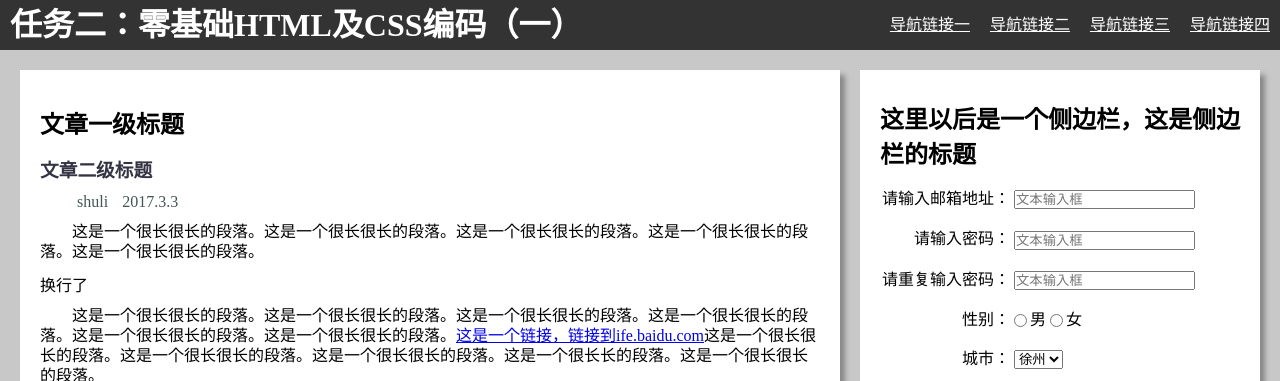
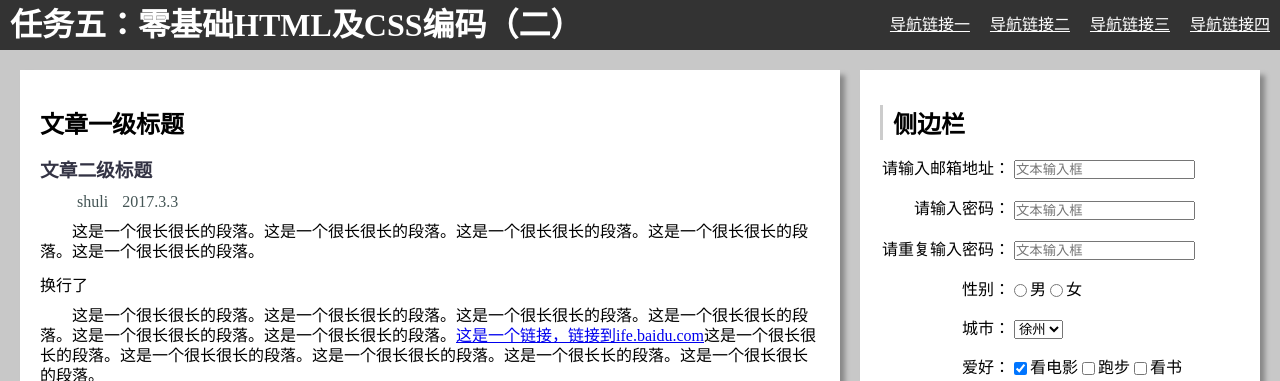
Before and after one commit to zhshuli/ife-exercise, a plain HTML site: page college01/task05/index.html in a window 1280 px wide. Shown: the top 381 px of the page. Drawn offline with Linux system fonts and the light colour scheme.

Commit message:
sidebar border-left

```diff
--- a/college01/task05/index.css
+++ b/college01/task05/index.css
@@ -148,7 +148,8 @@ table tfoot {
 }
 
 .sidebar h2 {
-    margin: 10px 0;
+    padding-left: 10px;
+    border-left: 3px #ccc solid;
 }
 
 .sidebar form {
--- a/college01/task05/index.html
+++ b/college01/task05/index.html
@@ -3,13 +3,13 @@
 
     <head>
         <meta charset="utf-8">
-        <title>任务二：零基础HTML及CSS编码（一）</title>
+        <title>任务五：零基础HTML及CSS编码（二）</title>
         <link rel="stylesheet" href="./index.css" />
     </head>
 
     <body>
         <header>
-            <h1>任务二：零基础HTML及CSS编码（一）</h1>
+            <h1>任务五：零基础HTML及CSS编码（二）</h1>
             <ul class="header-link">
                 <li><a href="http://www.baidu.com">导航链接一</a></li>
                 <li><a href="http://www.baidu.com">导航链接二</a></li>
@@ -125,7 +125,7 @@
 
         <div class="right">
         <article class="sidebar">
-            <h2>这里以后是一个侧边栏，这是侧边栏的标题</h2>
+            <h2>侧边栏</h2>
             <section>
                 <form>
                     <div class="form-part">
```
